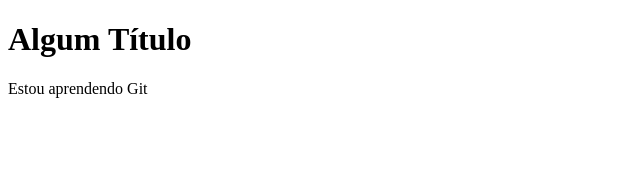
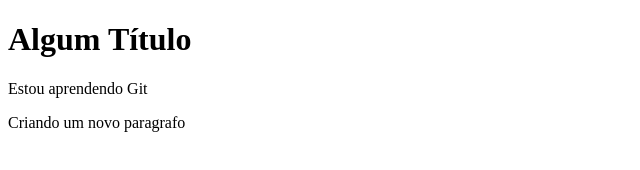
Before and after one commit to TiagoLobo77/tutorial_git, a plain HTML site: page index.html in a window 1280 px wide. Shown: the whole page, without its empty margins (0-640 px from the left). Drawn offline with Linux system fonts and the light colour scheme.

Commit message:
nova demanda

```diff
--- a/index.html
+++ b/index.html
@@ -8,5 +8,6 @@
 <body>
     <h1>Algum Título</h1>
     <p>Estou aprendendo Git</p>
+    <p>Criando um novo paragrafo</p>
 </body>
 </html>
```
